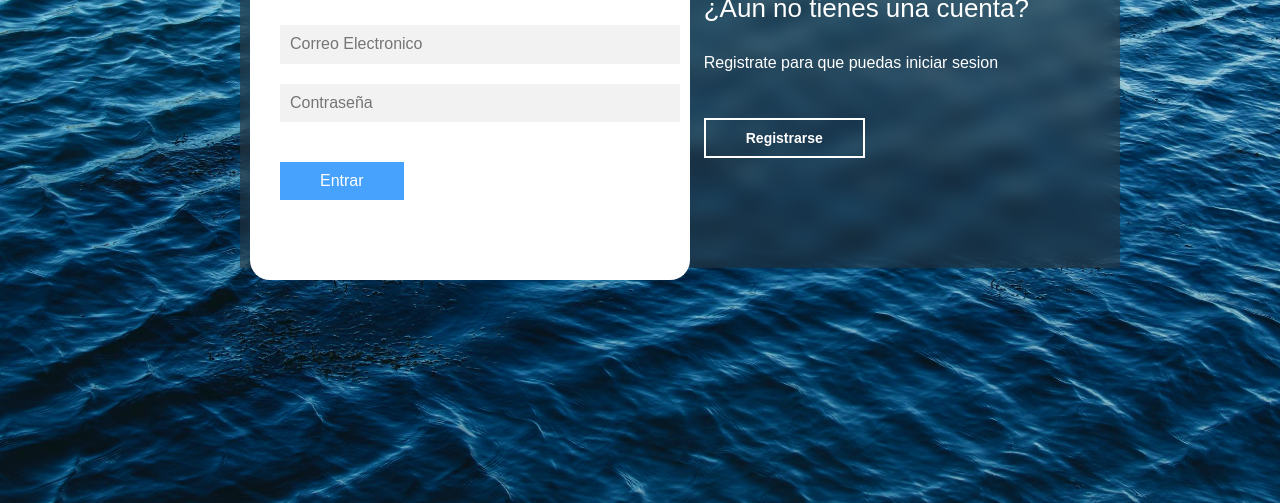
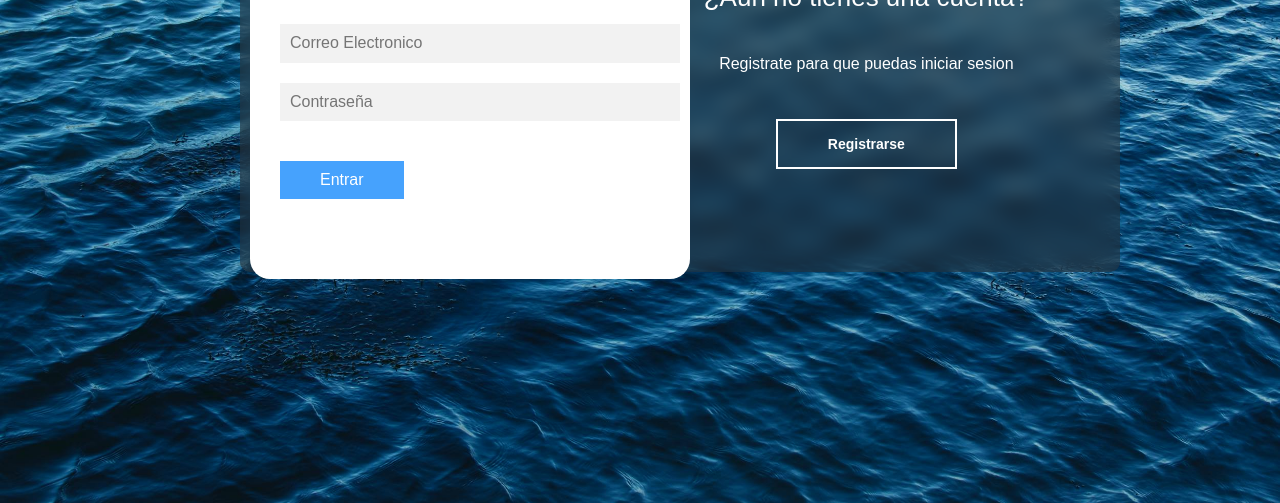
Before and after one commit to angelkemerer/login-and-register-page, a plain HTML site: page index.html in a window 1280 px wide. Shown: the part 297-800 px from the top of the page. Drawn offline with Linux system fonts and the light colour scheme.

Commit message:
mejorando la estetica de la caja de atras, dejando el button en el centro y un poco mas grande, dandeole un display flex a la caja y sus hijso (h3,p y button), y un border radius al contenedor

```diff
--- a/css/styles.css
+++ b/css/styles.css
@@ -38,16 +38,21 @@ main{
     padding: 10px 40px;
     justify-content: center;
     background-color: var(--background-color);
-    backdrop-filter: blur(10px)
+    backdrop-filter: blur(10px);
+    border-radius: 10px;
 }
 
 .caja_trasera div{
-    margin: 100px 50px;
+    margin: 93px 50px;
     color: var(--text-color);
     transition: all 500ms;
+    display: flex;
+    flex-direction: column;
+    justify-content: center;
+    align-items: center;
 }
 
-.caja_trasera div p,
+/* .caja_trasera div p, */
 .caja_trasera div button{
     margin-top: 30px;
 }
@@ -58,7 +63,7 @@ main{
 }
 
 .caja_trasera button{
-    padding: 10px 40px;
+    padding: 15px 50px;
     border: 2px solid white;
     background-color: transparent;
     font-size: 14px;
@@ -80,7 +85,7 @@ main{
     width: 100%;
     max-width: 380px;
     position: relative;
-    bottom: 205px;
+    bottom: 210px;
     left: 10px;
 
 }
@@ -121,6 +126,7 @@ main{
 }
 
 .formulario_login{
+    opacity: 1;
     display: block;
 }
 
```
